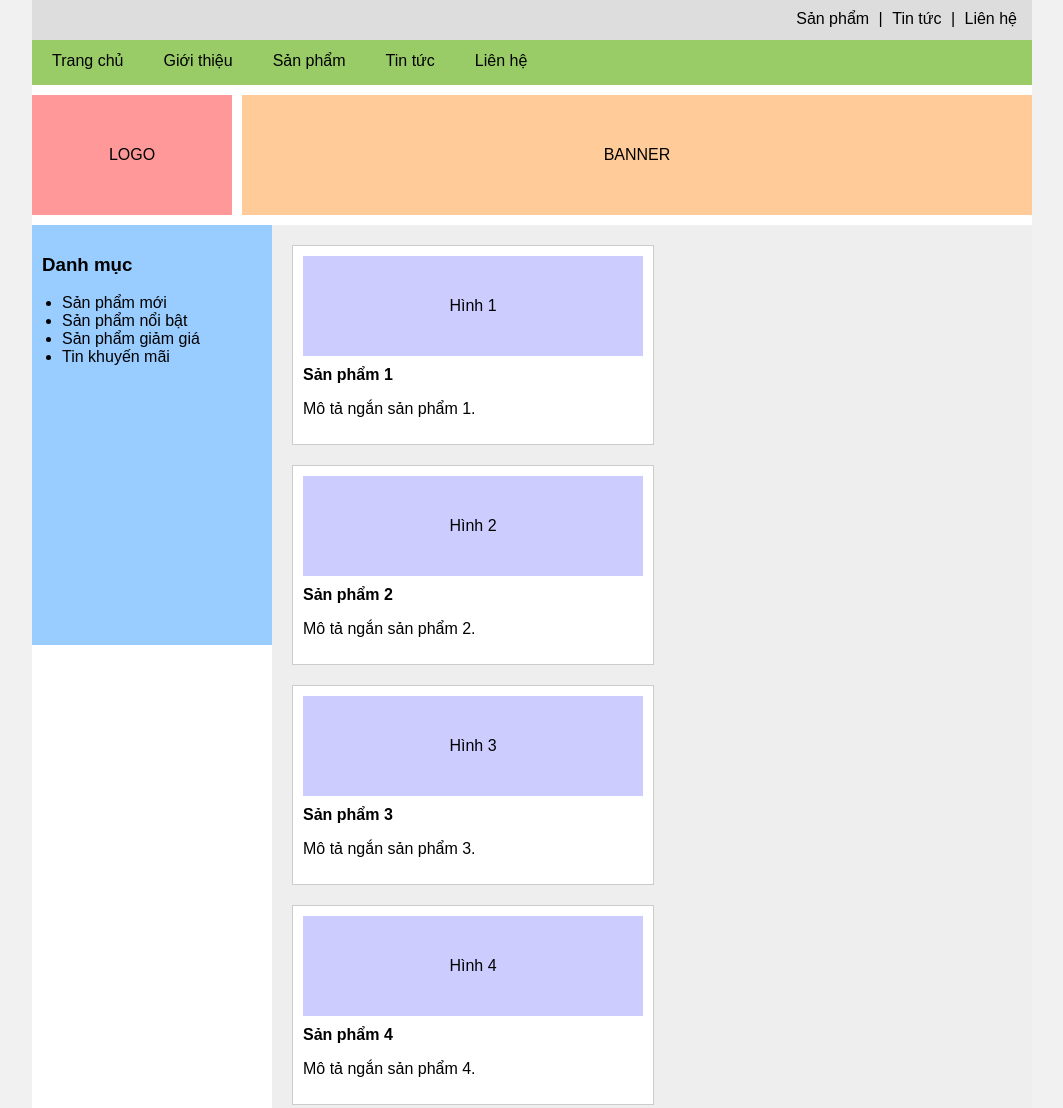
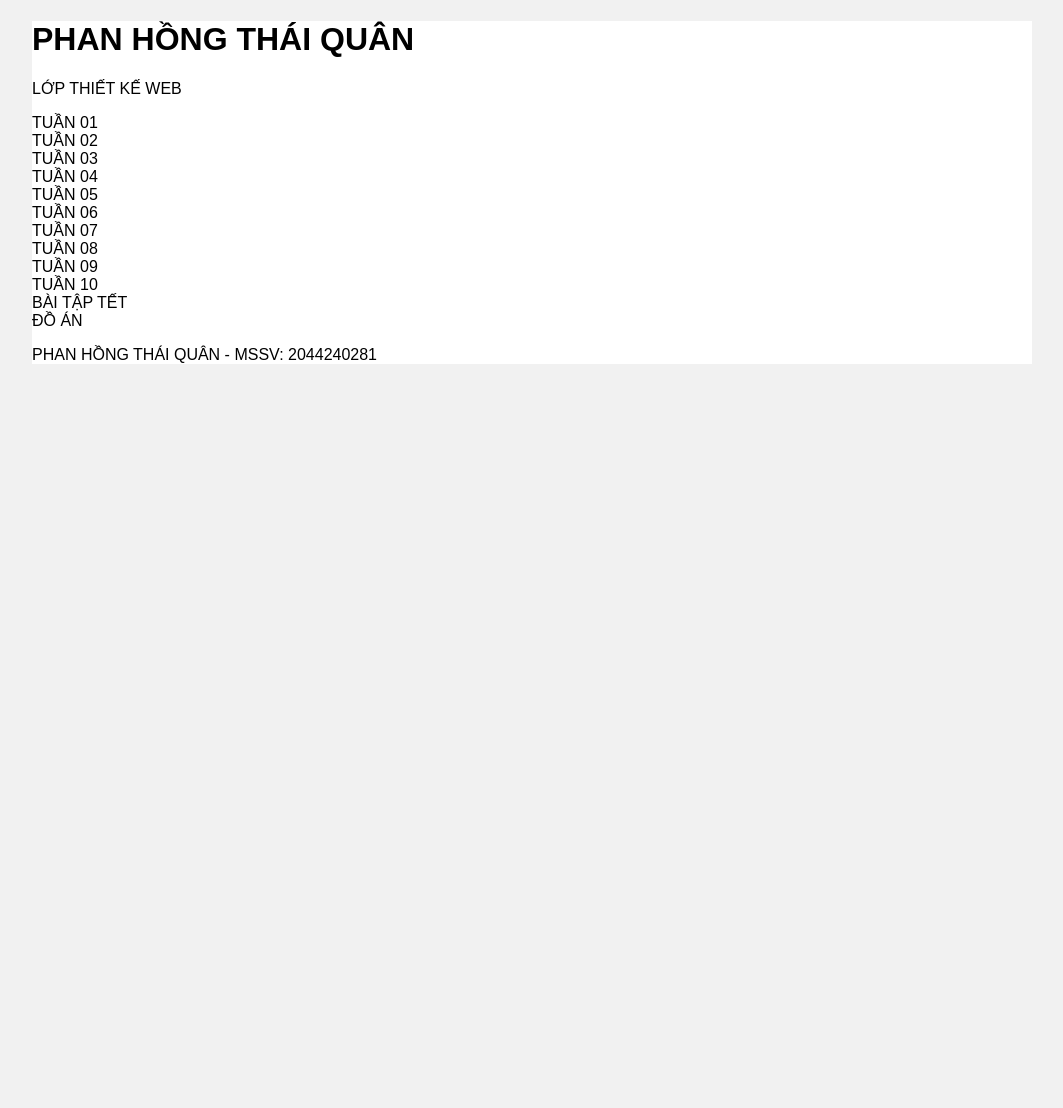
Before and after one commit to phanhongthaiquan911-dotcom/phanhongthaiquan, a plain HTML site: page index.html in a window 1280 px wide. Shown: the top 1108 px of the page, without its empty margins (108-1171 px from the left). After the commit the page ends 800 px from the top, so only its background shows below. Drawn offline with Linux system fonts and the light colour scheme.

Commit message:
Update index.html

```diff
--- a/index.html
+++ b/index.html
@@ -2,83 +2,38 @@
 <html>
 <head>
     <meta charset="utf-8">
-    <title>Bài tập layout</title>
+    <title>Bài tập web</title>
     <link rel="stylesheet" href="style.css">
 </head>
 <body>
-
     <div class="khung">
 
-        <div class="topheader">
-            <div class="topright">
-                <a href="#">Sản phẩm</a>
-                <span>|</span>
-                <a href="#">Tin tức</a>
-                <span>|</span>
-                <a href="#">Liên hệ</a>
-            </div>
+        <div class="ten">
+            <h1>PHAN HỒNG THÁI QUÂN</h1>
+            <p>LỚP THIẾT KẾ WEB</p>
         </div>
 
-        <div class="menu">
-            <ul>
-                <li><a href="#">Trang chủ</a></li>
-                <li><a href="#">Giới thiệu</a></li>
-                <li><a href="#">Sản phẩm</a></li>
-                <li><a href="#">Tin tức</a></li>
-                <li><a href="#">Liên hệ</a></li>
-            </ul>
+        <div class="danhsach">
+            <div class="tuan">TUẦN 01</div>
+            <div class="tuan">TUẦN 02</div>
+            <div class="tuan">TUẦN 03</div>
+            <div class="tuan">TUẦN 04</div>
+
+            <div class="tuan">TUẦN 05</div>
+            <div class="tuan">TUẦN 06</div>
+            <div class="tuan">TUẦN 07</div>
+            <div class="tuan">TUẦN 08</div>
+
+            <div class="tuan">TUẦN 09</div>
+            <div class="tuan">TUẦN 10</div>
+            <div class="tuan">BÀI TẬP TẾT</div>
+            <div class="tuan">ĐỒ ÁN</div>
         </div>
 
-        <div class="header">
-            <div class="logo">LOGO</div>
-            <div class="banner">BANNER</div>
-        </div>
-
-        <div class="main">
-            <div class="sidebar">
-                <h3>Danh mục</h3>
-                <ul>
-                    <li><a href="#">Sản phẩm mới</a></li>
-                    <li><a href="#">Sản phẩm nổi bật</a></li>
-                    <li><a href="#">Sản phẩm giảm giá</a></li>
-                    <li><a href="#">Tin khuyến mãi</a></li>
-                </ul>
-            </div>
-
-            <div class="content">
-                <div class="item">
-                    <div class="hinh">Hình 1</div>
-                    <h4>Sản phẩm 1</h4>
-                    <p>Mô tả ngắn sản phẩm 1.</p>
-                </div>
-
-                <div class="item">
-                    <div class="hinh">Hình 2</div>
-                    <h4>Sản phẩm 2</h4>
-                    <p>Mô tả ngắn sản phẩm 2.</p>
-                </div>
-
-                <div class="item">
-                    <div class="hinh">Hình 3</div>
-                    <h4>Sản phẩm 3</h4>
-                    <p>Mô tả ngắn sản phẩm 3.</p>
-                </div>
-
-                <div class="item">
-                    <div class="hinh">Hình 4</div>
-                    <h4>Sản phẩm 4</h4>
-                    <p>Mô tả ngắn sản phẩm 4.</p>
-                </div>
-            </div>
-        </div>
-
-        <div class="footer">
-            <p>Họ tên sinh viên: Phan Hồng Thái Quân</p>
-            <p>MSSV: 123456789</p>
-            <p>Bản quyền © 2026</p>
+        <div class="cuoi">
+            <p>PHAN HỒNG THÁI QUÂN - MSSV: 2044240281</p>
         </div>
 
     </div>
-
 </body>
 </html>
```
